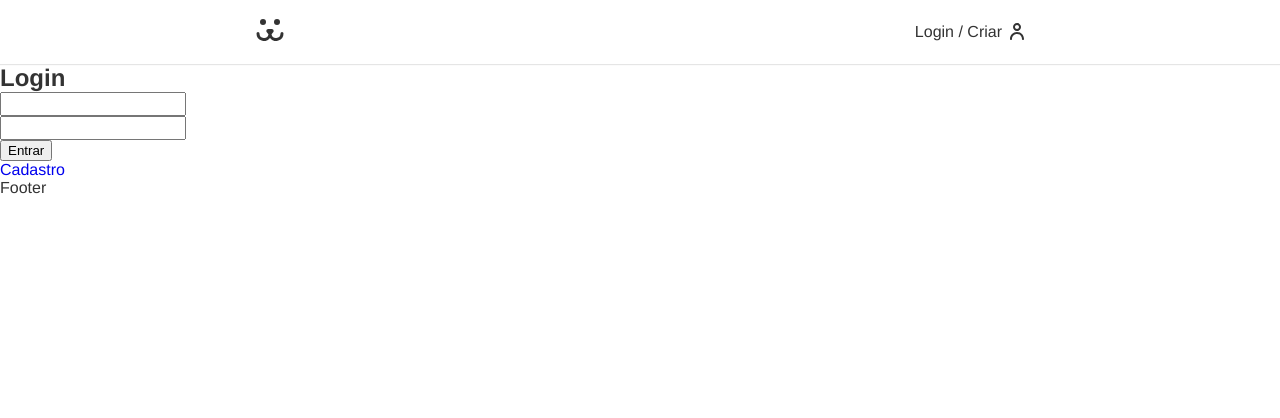
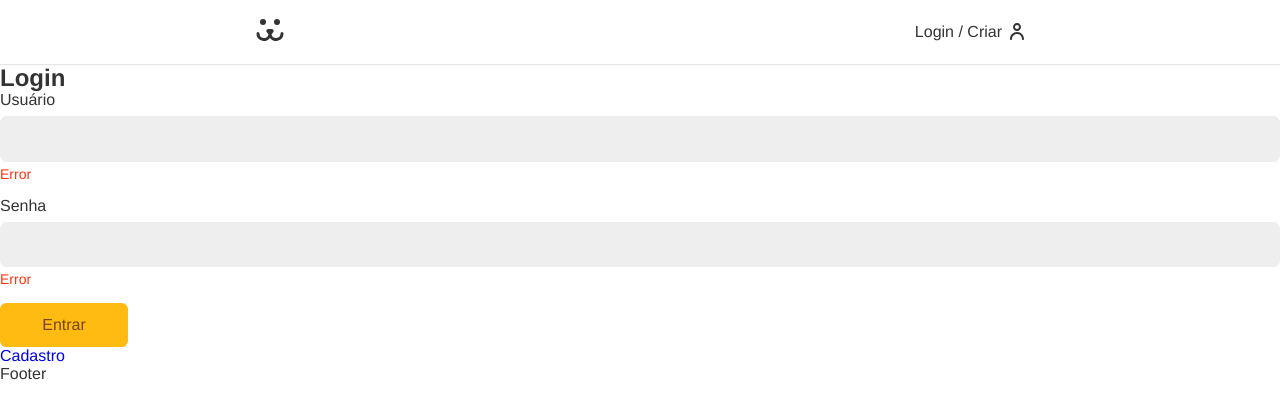
Before and after one commit to wellysonmartins/dogs-reactjs, a React (Create React App) app: page /login in a window 1280 px wide. Shown: the top 418 px of the page. Built offline with nearby package versions, Linux system fonts and the light colour scheme.

Commit message:
Input and Button components

```diff
--- /dev/null
+++ b/src/Components/Form/Button.js
@@ -0,0 +1,12 @@
+import React from "react";
+import styles from "./Button.module.css";
+
+const Button = ({ children, ...props }) => {
+  return (
+    <button {...props} className={styles.button}>
+      {children}
+    </button>
+  );
+};
+
+export default Button;
--- /dev/null
+++ b/src/Components/Form/Button.module.css
@@ -0,0 +1,24 @@
+.button {
+  font-size: 1rem;
+  font-family: var(--type-first);
+  cursor: pointer;
+  border: none;
+  border-radius: 0.4rem;
+  background: #fb1;
+  color: #764701;
+  min-width: 8rem;
+  padding: 0.8rem 1.2rem;
+  box-sizing: border-box;
+  transition: 0.1s;
+}
+
+.button:hover,
+.button:focus {
+  outline: none;
+  box-shadow: 0 0 0 3px #fea, 0 0 4px #fb1;
+}
+
+.button:disabled {
+  opacity: 0.5;
+  cursor: wait;
+}
--- /dev/null
+++ b/src/Components/Form/Input.js
@@ -0,0 +1,16 @@
+import React from "react";
+import styles from "./Input.module.css";
+
+const Input = ({ label, type, name }) => {
+  return (
+    <div className={styles.wrapper}>
+      <label htmlFor={name} className={styles.label}>
+        {label}
+      </label>
+      <input id={name} name={name} className={styles.input} type={type} />
+      <p className={styles.error}>Error</p>
+    </div>
+  );
+};
+
+export default Input;
--- /dev/null
+++ b/src/Components/Form/Input.module.css
@@ -0,0 +1,35 @@
+.wrapper {
+  margin-bottom: 1rem;
+}
+
+.input {
+  border: 1px solid #eee;
+  display: block;
+  width: 100%;
+  font-size: 1rem;
+  padding: 0.8rem;
+  border-radius: 0.4rem;
+  background: #eee;
+  transition: 0.2s;
+}
+
+.input:focus,
+.input:hover {
+  outline: none;
+  border-color: #fb1;
+  background: white;
+  box-shadow: 0 0 0 3px #fea;
+}
+
+.label {
+  display: block;
+  font-size: 1rem;
+  line-height: 1;
+  padding-bottom: 0.5rem;
+}
+
+.error {
+  color: #f31;
+  font-size: 0.875rem;
+  margin-top: 0.25rem;
+}
--- a/src/Components/Login/LoginForm.js
+++ b/src/Components/Login/LoginForm.js
@@ -1,5 +1,7 @@
 import React from "react";
 import { Link } from "react-router-dom";
+import Button from "../Form/Button";
+import Input from "../Form/Input";
 
 const LoginForm = () => {
   const [username, setUsername] = React.useState("");
@@ -28,17 +30,9 @@
     <section>
       <h1>Login</h1>
       <form onSubmit={handleSubmit}>
-        <input
-          type="text"
-          value={username}
-          onChange={({ target }) => setUsername(target.value)}
-        />
-        <input
-          type="text"
-          value={password}
-          onChange={({ target }) => setPassword(target.value)}
-        />
-        <button>Entrar</button>
+        <Input label="Usuário" type="text" name="username" />
+        <Input label="Senha" type="password" name="password" />
+        <Button>Entrar</Button>
       </form>
       <Link to="/login/criar">Cadastro</Link>
     </section>
```
Also changed, not shown: 1 other file (tests, documents, lock files or other folders).
